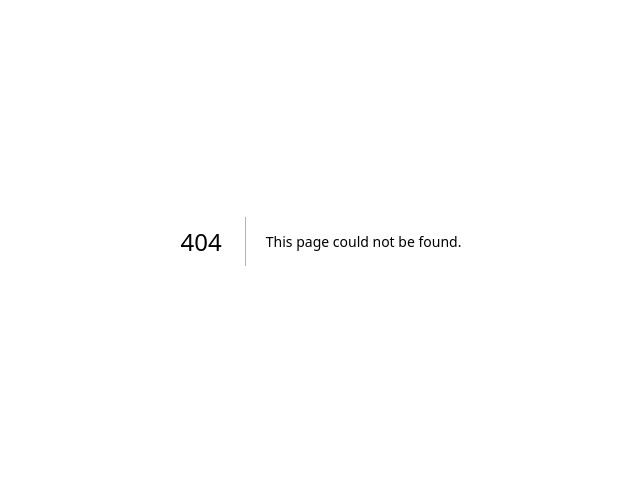
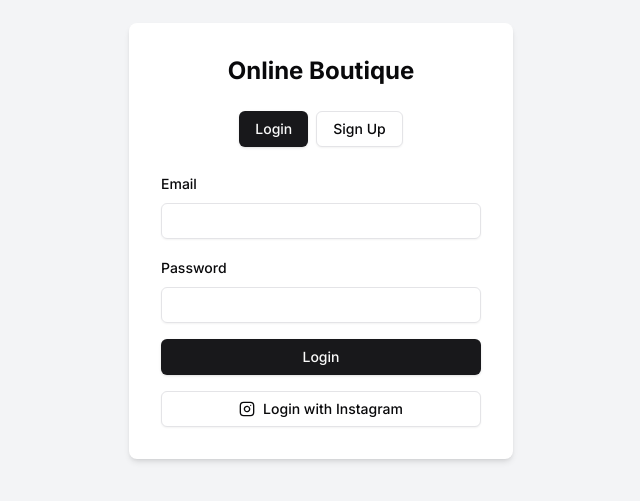
Before and after one commit to huntdavid175/clothingstore, a Next.js app: page /auth in a window 1280 px wide. Before the commit this address had no page. Shown: the part 159-660 px from the top of the page, without its empty margins (319-959 px from the left). Built offline with nearby package versions, Linux system fonts and the light colour scheme.

Commit message:
added login page

```diff
--- /dev/null
+++ b/src/app/(auth)/auth/page.tsx
@@ -0,0 +1,108 @@
+"use client";
+
+import { useState } from "react";
+import { Button } from "@/components/ui/button";
+import { Input } from "@/components/ui/input";
+import { Label } from "@/components/ui/label";
+import { Instagram } from "lucide-react";
+
+export default function AuthPage() {
+  const [isLogin, setIsLogin] = useState(true);
+  const [email, setEmail] = useState("");
+  const [password, setPassword] = useState("");
+  const [name, setName] = useState("");
+  const [confirmPassword, setConfirmPassword] = useState("");
+
+  const handleSubmit = (e: React.FormEvent) => {
+    e.preventDefault();
+    // Handle form submission logic here
+    console.log("Form submitted:", { email, password, name, confirmPassword });
+  };
+
+  const handleInstagramLogin = () => {
+    // Implement Instagram login logic here
+    console.log("Instagram login clicked");
+  };
+
+  return (
+    <div className="min-h-screen bg-gray-100 flex items-center justify-center">
+      <div className="bg-white p-8 rounded-lg shadow-md w-96">
+        <h1 className="text-2xl font-bold mb-6 text-center">Online Boutique</h1>
+        <div className="flex justify-center mb-6">
+          <Button
+            variant={isLogin ? "default" : "outline"}
+            onClick={() => setIsLogin(true)}
+            className="mr-2"
+          >
+            Login
+          </Button>
+          <Button
+            variant={!isLogin ? "default" : "outline"}
+            onClick={() => setIsLogin(false)}
+          >
+            Sign Up
+          </Button>
+        </div>
+        <form onSubmit={handleSubmit} className="space-y-4">
+          {!isLogin && (
+            <div className="space-y-2">
+              <Label htmlFor="name">Name</Label>
+              <Input
+                id="name"
+                type="text"
+                value={name}
+                onChange={(e) => setName(e.target.value)}
+                required
+              />
+            </div>
+          )}
+          <div className="space-y-2">
+            <Label htmlFor="email">Email</Label>
+            <Input
+              id="email"
+              type="email"
+              value={email}
+              onChange={(e) => setEmail(e.target.value)}
+              required
+            />
+          </div>
+          <div className="space-y-2">
+            <Label htmlFor="password">Password</Label>
+            <Input
+              id="password"
+              type="password"
+              value={password}
+              onChange={(e) => setPassword(e.target.value)}
+              required
+            />
+          </div>
+          {!isLogin && (
+            <div className="space-y-2">
+              <Label htmlFor="confirmPassword">Confirm Password</Label>
+              <Input
+                id="confirmPassword"
+                type="password"
+                value={confirmPassword}
+                onChange={(e) => setConfirmPassword(e.target.value)}
+                required
+              />
+            </div>
+          )}
+          <Button type="submit" className="w-full">
+            {isLogin ? "Login" : "Sign Up"}
+          </Button>
+        </form>
+        <div className="mt-4">
+          <Button
+            variant="outline"
+            className="w-full flex items-center justify-center"
+            onClick={handleInstagramLogin}
+          >
+            <Instagram className="mr-2 h-4 w-4" />
+            {isLogin ? "Login with Instagram" : "Sign Up with Instagram"}
+          </Button>
+        </div>
+      </div>
+    </div>
+  );
+}
```
